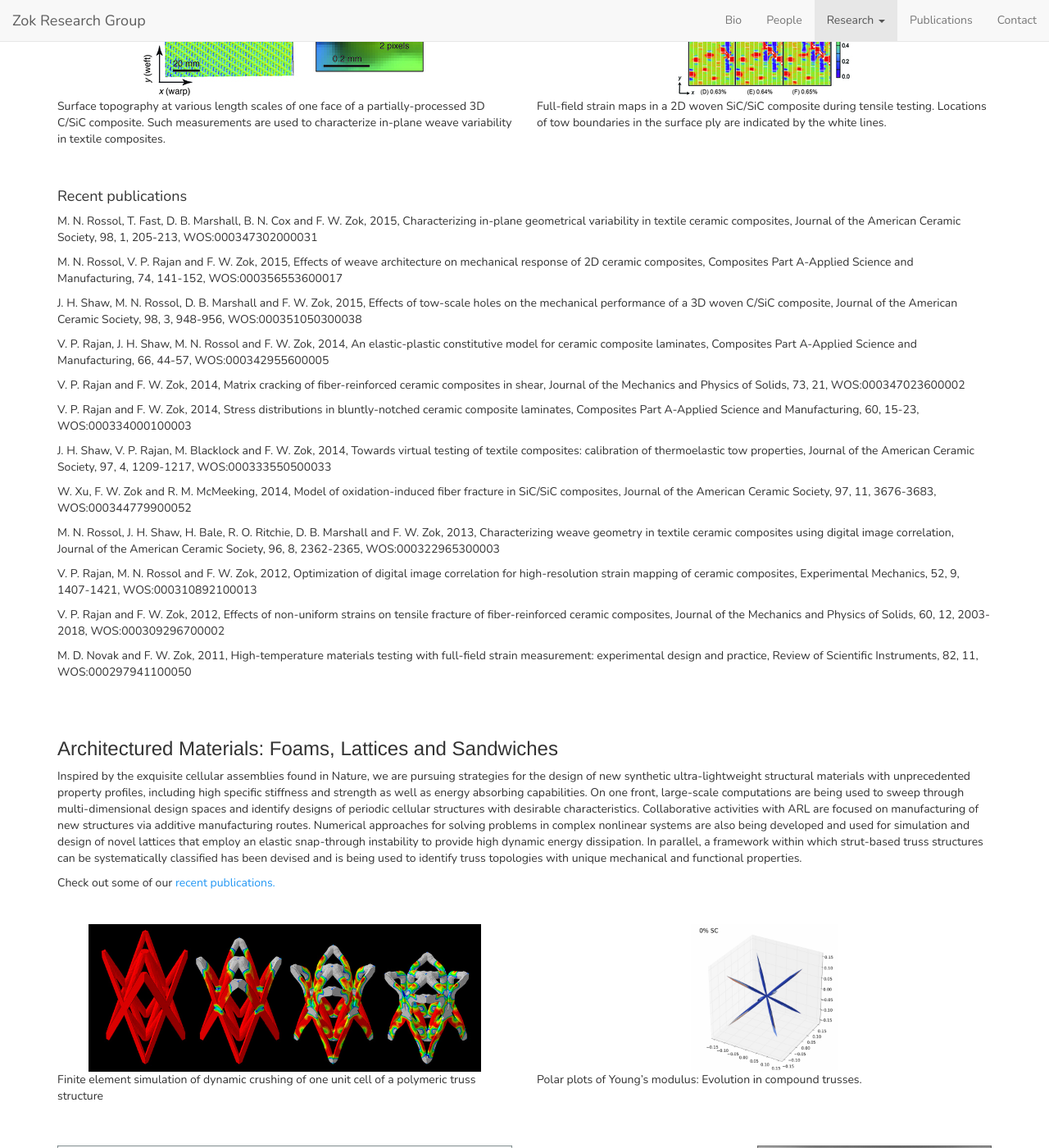
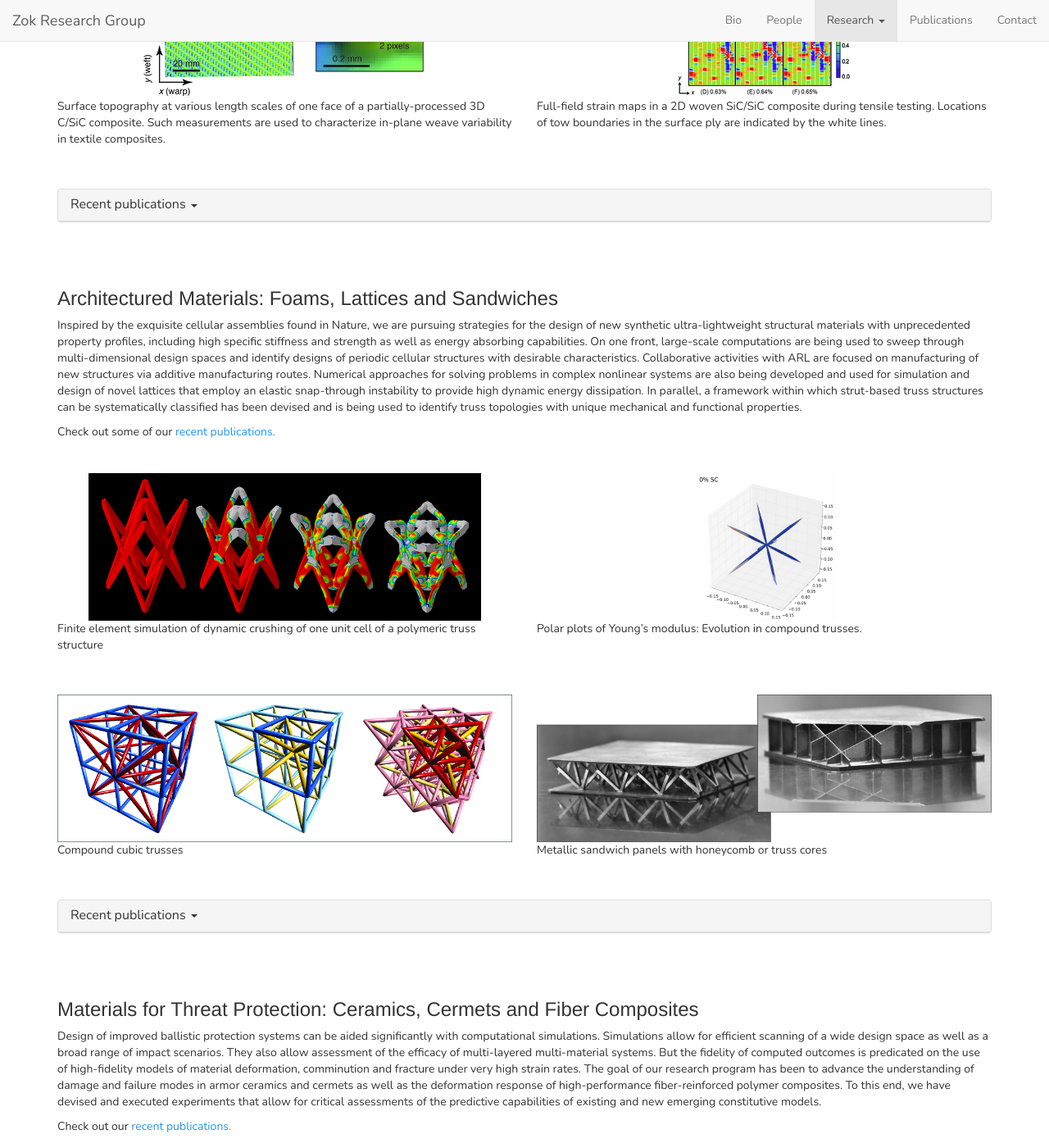
Before and after one commit to latture/zok-group-website, a Jekyll site: the page built from research/index.html, in a window 1280 px wide and 1400 px high, scrolled down 546 px. Shown: the whole window at 82% size. Built offline with Jekyll 4.4.1, drawn with Linux system fonts in a browser that asks for light colours; some web fonts are replaced; some of the changed text lies outside the part shown; grey boxes are pictures that could not be loaded.

Commit message:
Placed recent publications inside of a collapsible panel.

```diff
--- a/_includes/research-arch-mats.html
+++ b/_includes/research-arch-mats.html
@@ -32,10 +32,21 @@
             </div>
         </div>
     </div>
-    <div id="recent-publications-arch-mats" class="recent-publications">
-    <h4>Recent publications</h4>
-    {% for publication in site.data.publications-arch-mats %}
-        <p>{{publication.data}}</p>
-    {% endfor %}
+
+    <div class="panel panel-default recent-publications" id="recent-publications-arch-mats">
+        <div class="panel-heading" role="tab" id="archMatsHeading">
+          <h4 class="panel-title">
+            <a class="collapsed" role="button" data-toggle="collapse" data-parent="#accordion" href="#archMatsCollapse" aria-expanded="false" aria-controls="archMatsCollapse">
+              Recent publications <span class="caret"></span>
+            </a>
+          </h4>
+        </div>
+        <div id="archMatsCollapse" class="panel-collapse collapse" role="tabpanel" aria-labelledby="archMatsHeading">
+          <div class="panel-body">
+            {% for publication in site.data.publications-arch-mats %}
+                <p>{{publication.data}}</p>
+            {% endfor %}
+          </div>
+        </div>
+      </div>
     </div>
-</div>
--- a/_includes/research-high-temp.html
+++ b/_includes/research-high-temp.html
@@ -17,10 +17,20 @@
             </div>
         </div>
     </div>
-    <div id="recent-publications-high-temp" class="recent-publications">
-    <h4>Recent publications</h4>
-    {% for publication in site.data.publications-high-temp %}
-        <p>{{publication.data}}</p>
-    {% endfor %}
-    </div>
+    <div class="panel panel-default recent-publications" id="recent-publications-high-temp">
+        <div class="panel-heading" role="tab" id="highTempHeading">
+          <h4 class="panel-title">
+            <a class="collapsed" role="button" data-toggle="collapse" data-parent="#accordion" href="#highTempCollapse" aria-expanded="false" aria-controls="highTempCollapse">
+              Recent publications <span class="caret"></span>
+            </a>
+          </h4>
+        </div>
+        <div id="highTempCollapse" class="panel-collapse collapse" role="tabpanel" aria-labelledby="highTempHeading">
+          <div class="panel-body">
+            {% for publication in site.data.publications-arch-mats %}
+                <p>{{publication.data}}</p>
+            {% endfor %}
+          </div>
+        </div>
+      </div>
 </div>
--- a/_includes/research-threat-protection.html
+++ b/_includes/research-threat-protection.html
@@ -25,10 +25,21 @@
             </div>
         </div>
     </div>
-    <div id="recent-publications-threat-protection" class="recent-publications">
-    <h4>Recent publications</h4>
-    {% for publication in site.data.publications-threat-protection %}
-        <p>{{publication.data}}</p>
-    {% endfor %}
-    </div>
+
+    <div class="panel panel-default recent-publications" id="recent-publications-threat-protection">
+        <div class="panel-heading" role="tab" id="threatProtectionHeading">
+          <h4 class="panel-title">
+            <a class="collapsed" role="button" data-toggle="collapse" data-parent="#accordion" href="#threatProtectionCollapse" aria-expanded="false" aria-controls="threatProtectionCollapse">
+              Recent publications <span class="caret"></span>
+            </a>
+          </h4>
+        </div>
+        <div id="threatProtectionCollapse" class="panel-collapse collapse" role="tabpanel" aria-labelledby="threatProtectionHeading">
+          <div class="panel-body">
+            {% for publication in site.data.publications-arch-mats %}
+                <p>{{publication.data}}</p>
+            {% endfor %}
+          </div>
+        </div>
+      </div>
 </div>
```
